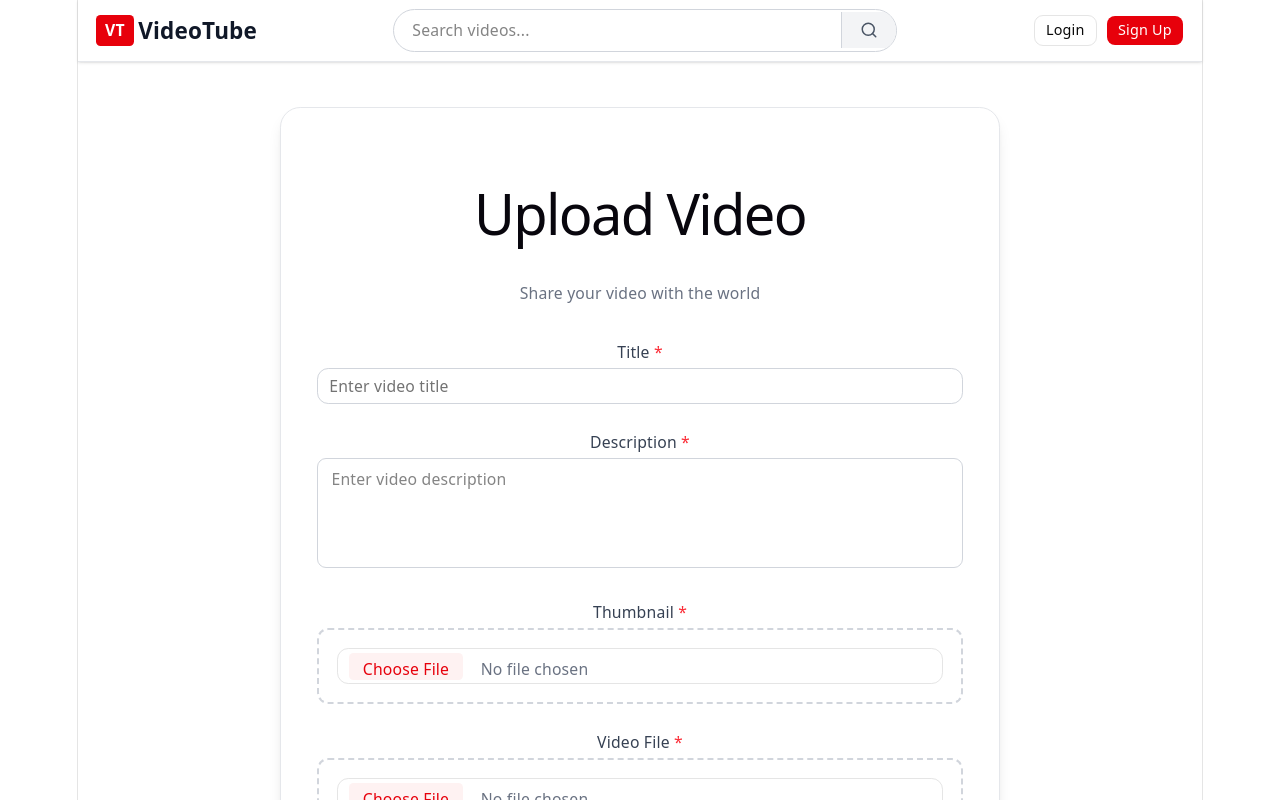
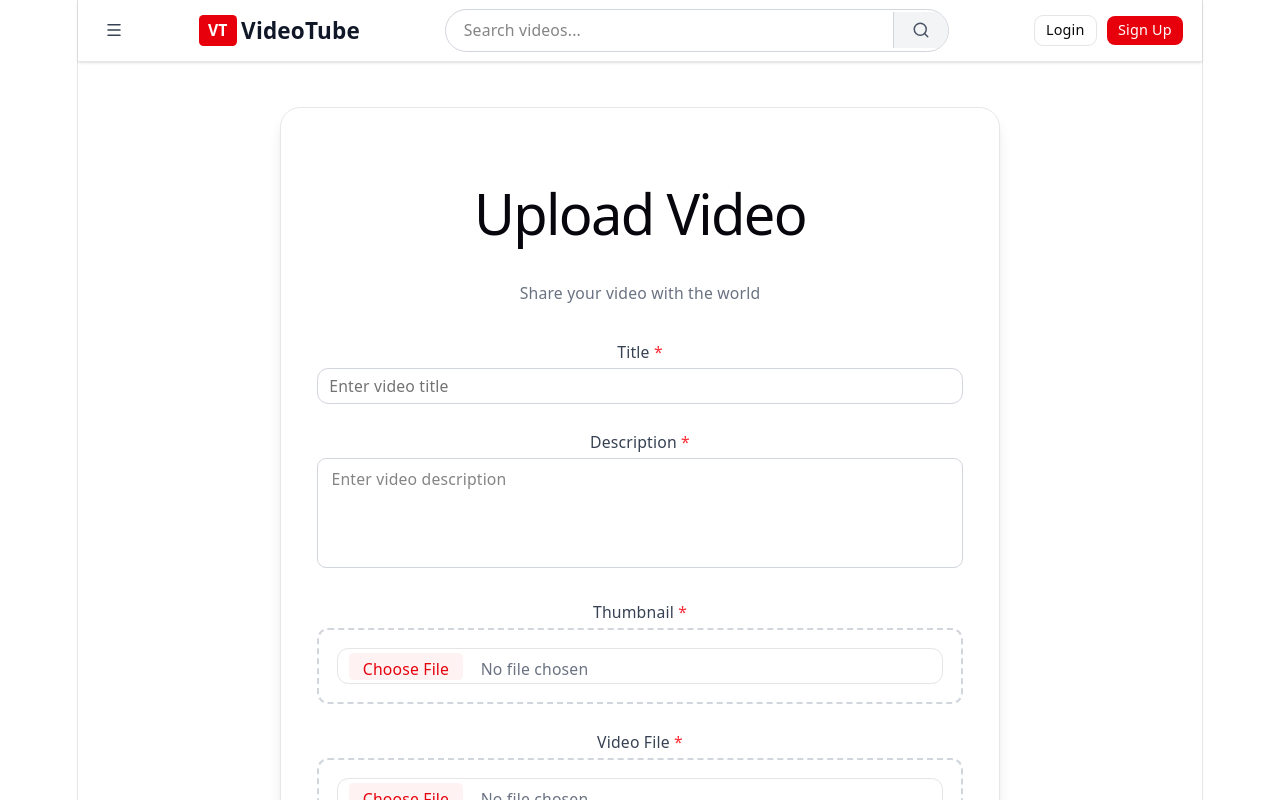
Before and after one commit to sanhal652/Youtube-Backend, a React app in the folder frontend/frontend/: page /upload in a window 1280 px wide. Shown: the top 800 px of the page. Built offline with nearby package versions, Linux system fonts and the light colour scheme; no server answers; the HTML template or start-up script is replaced by a standard one.

Commit message:
add Sidebar component; enhance Navbar with menu button; update VideoFile for summary button

```diff
--- a/frontend/frontend/src/components/Header/Navbar.jsx
+++ b/frontend/frontend/src/components/Header/Navbar.jsx
@@ -11,7 +11,12 @@ export const Navbar = () => {
   return (
     <nav className="sticky top-0 z-50 flex items-center justify-between px-4 py-2 bg-white border-b border-gray-200 shadow-sm">
 
-      {/* 1. Logo */}
+      {/* Menu */}
+      <Button size="icon" variant="ghost" className="hover:bg-gray-100 rounded-full">
+        <Menu className="w-5 h-5 text-gray-700" />
+      </Button>
+
+      {/* 2. Logo */}
       <Link to="/" className="flex items-center gap-1 shrink-0">
         <div className="bg-red-600 text-white font-bold text-sm px-2 py-1 rounded">
           VT
--- /dev/null
+++ b/frontend/frontend/src/components/Sidebar.jsx
@@ -0,0 +1,12 @@
+import React from 'react'
+
+function Sidebar() {
+
+     const
+
+  return (
+    <div>Sidebar</div>
+  )
+}
+
+export default Sidebar
--- a/frontend/frontend/src/components/VideoFile.jsx
+++ b/frontend/frontend/src/components/VideoFile.jsx
@@ -200,6 +200,9 @@ function VideoFile() {
                                 {isActiveLiked ? "Liked" : "Like"}
                                 <span className="ml-1 text-xs"> {likes} </span>
                             </Button>
+
+                               { /*  Summary button*/}
+
                         </div>
 
                         {/* Description */}
```
